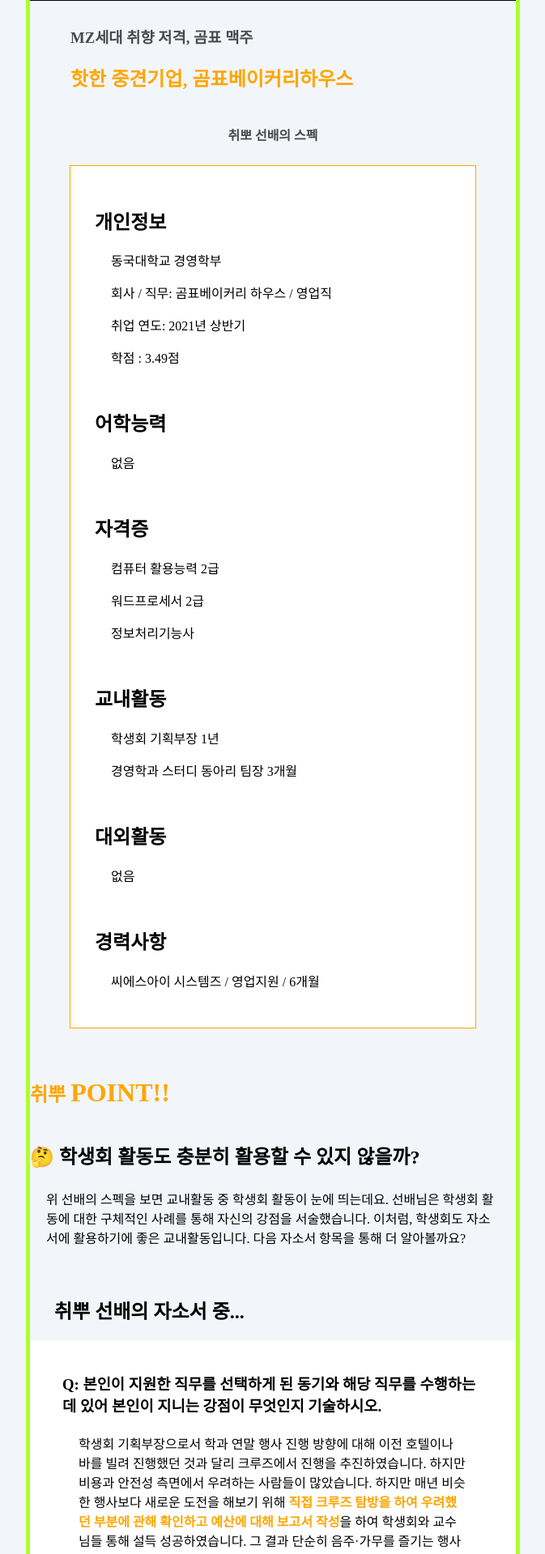
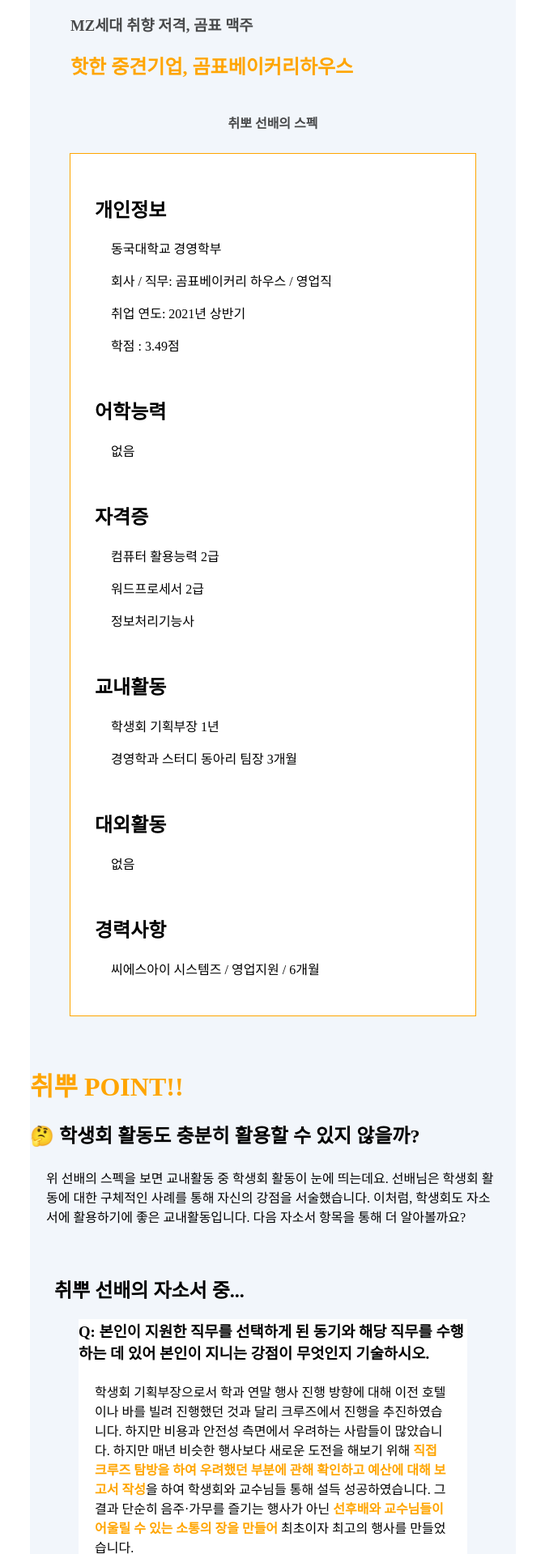
Before and after one commit to YoonHwe/nodoubt, a Django app: page /sample/ in a window 1280 px wide. Shown: the part 652-2571 px from the top of the page at 81% size, without its empty margins (303-976 px from the left). Run offline with Django 3.2, Linux system fonts and the light colour scheme; some libraries are stand-ins or nearby versions.

Commit message:
Update sample.html

```diff
--- a/main/templates/main/sample.html
+++ b/main/templates/main/sample.html
@@ -5,24 +5,19 @@
     <meta http-equiv="X-UA-Compatible" content="IE=edge">
     <meta name="viewport" content="width=device-width, initial-scale=1.0">
     <script src="https://kit.fontawesome.com/6478f529f2.js" crossorigin="anonymous"></script>
-    <link href="https://fonts.googleapis.com/css2?family=Monoton&display=swap" rel="stylesheet">
     <title>Document</title>
     <style>
-        html{
+        @import url('https://fonts.googleapis.com/css2?family=Monoton&display=swap');
+        #body_div{
+            padding-top: 20px;
             background-color: rgba(130, 168, 212, 0.1);
-            padding: 30px 0px;
-            display: flex;
-            justify-content: center;
-        }
-        body{
             width: 600px;
-            /*윤회 추가*/
-            border: 5px solid greenyellow;
+            margin: 0 auto;
         }
         #company_name{
             font-size: 55px;
             text-align: center;
-            font-family: 'Monoton', sans-serif;
+            font-family: 'Monoton', cursive;
         }
         a{
             text-decoration: none;
@@ -32,38 +27,44 @@
             padding: 0px 0px 32px 0px;
             border-top: 1px solid black;
             border-bottom: 1px solid black;
+            color: black;
         }
         .notify h2{
             padding-top: 20px;
+            color: black;
         }
         .oneline h3{
             padding-left: 30px;
+            color: black;
             font-weight: 400;
+            color: black;
         }
         .notify h3{
             padding-left: 30px;
+            color: black;
             font-weight: 400;
+            color: black;
         }
         /* 내용 */
         .sample{
             padding-bottom: 40px;
-            display: flex;
-            flex-direction: column;
-            align-items: center;
+            color: black;
         }
         .sample_title{
             padding: 0px 50px;
             padding-top: 12px;
-            align-items: initial;
+            color: black;
         }
         #sample_title_first{
             opacity: .7;
+            color: black;
         }
         #sample_title_second{
             color: orange;
         }
         #sample_title_third{
             opacity: .7;
+            color: black;
             text-align: center;
             padding-top: 20px;
             padding-bottom: 4px;
@@ -73,6 +74,8 @@
             width: 440px;
             background-color: white;
             padding: 30px;
+            margin: 0 auto;
+            color: black;
         }
         .sample_content_private{
             padding-bottom: 15px;
@@ -110,13 +113,11 @@
         /**/
         .summary{
             padding-bottom: 20px;
+            color: black;
         }
         .summary_title{
-            display: flex;
-            align-items: center;
-        }
-        .summary_title h2{
-            color: orange;
+            /* display: flex;
+            align-items: center; */
         }
         .summary_title h1{
             color: orange;
@@ -131,7 +132,8 @@
             /* border: 1px dotted black; */
         }
         .summary_content_exp{
-            padding: 20px 40px 20px 40px;
+            width: 480px;
+            margin: 0 auto;
             background-color: white;
         }
         .summary_content_exp_sample{
@@ -154,7 +156,7 @@
             text-align: center;
         }
         .end_ment{
-            border: 1px solid black;
+            color: black;
             padding: 0px 40px 30px 40px;
             text-align: center;
         }
@@ -167,7 +169,8 @@
     </style>
 </head>
 <body>
-    <a href="http://nodoubt.site/" target="_blank"><p id="company_name">NODOUBT</p></a>
+    <div id="body_div">
+        <p id="company_name"><a href="http://nodoubt.site/" target="_blank">NODOUBT</a></p>
         <div class="oneline_notify">
             <div class="oneline">
                 <h2>&#128526; 자소서 한줄 요약!</h2>
@@ -235,7 +238,7 @@
         </div>
         <div class="summary">
             <div class="summary_title">
-            <h2>취뿌&nbsp;</h2><h1>POINT!!</h1>
+                <h1>취뿌&nbsp;POINT!!</h1>
             </div>
             <div class="summary_content">
                 <div class="summary_content_question">
@@ -313,7 +316,7 @@
         </div>
         <div class="summary">
             <div class="summary_title">
-            <h2>취뿌&nbsp;</h2><h1>POINT!!</h1>
+                <h1>취뿌&nbsp;POINT!!</h1>
             </div>
             <div class="summary_content">
                 <div class="summary_content_question">
@@ -394,7 +397,7 @@
         </div>
         <div class="summary">
             <div class="summary_title">
-            <h2>취뿌&nbsp;</h2><h1>POINT!!</h1>
+                <h1>취뿌&nbsp;POINT!!</h1>
             </div>
             <div class="summary_content">
                 <div class="summary_content_question">
@@ -419,8 +422,9 @@
             <h5>NODOUBT 팀도 같은 취준생으로써 많은 불편함과 힘듦을 느끼고 있어요.<br>
                 취준의 힘듦을 덜어주고자 이런 서비스를 만들어 봤습니다.
                 저희 서비스의 아쉬운 점이나 불편한 점이 있다면, 아래의 버튼을 클릭하여 피드백을 남겨주세요.<br>
-            피드백을 제공해주시면 다음 신청서 제출 시, NODOUBT의 유형별 자료를 받아보실 수 있습니다.</h5>
+                피드백을 제공해주시면 다음 신청서 제출 시, NODOUBT의 유형별 자료를 받아보실 수 있습니다.</h5><br>
             <a href="http://nodoubt.site/feedback/" target="_blank"><button id="btn" >피드백 제출하러 가기</button></a>
+        </div>
     </div>
 </body>
 </html>
```
Lines whose indentation alone changed are shown as unchanged.
